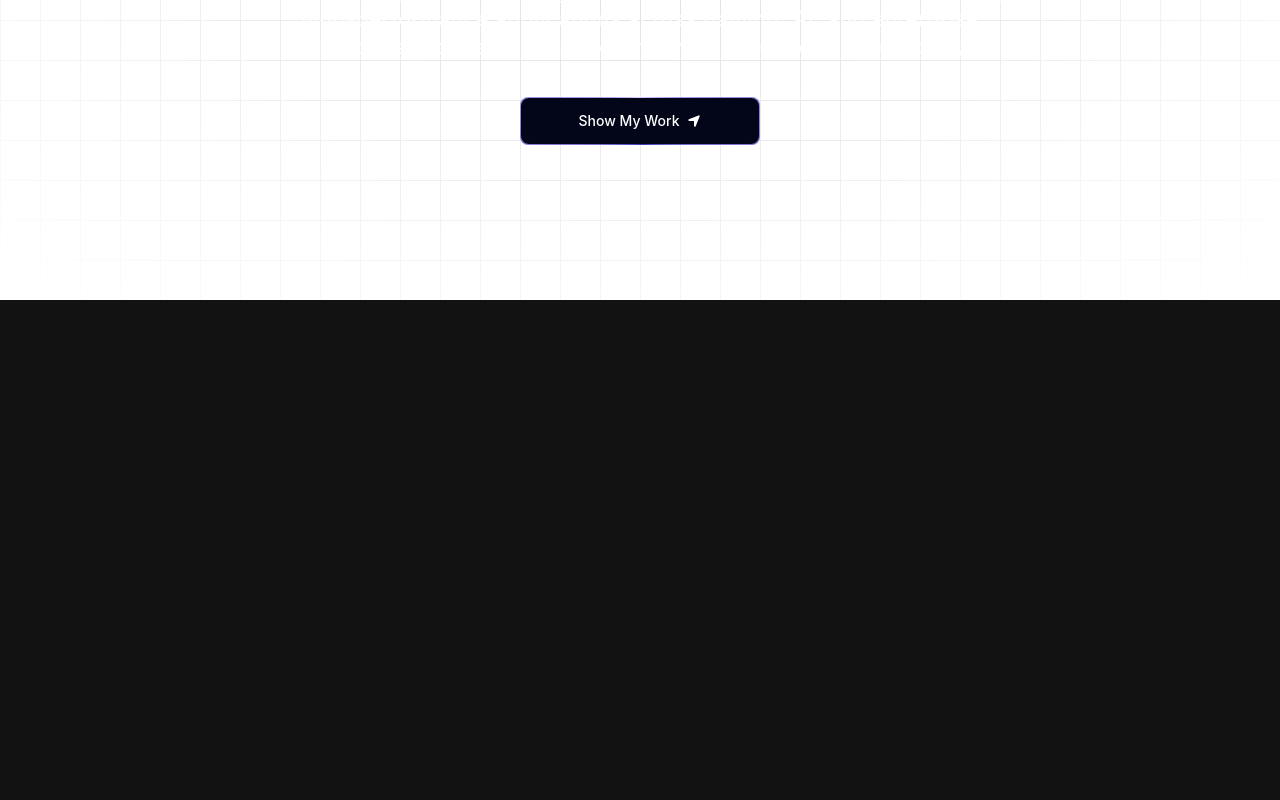
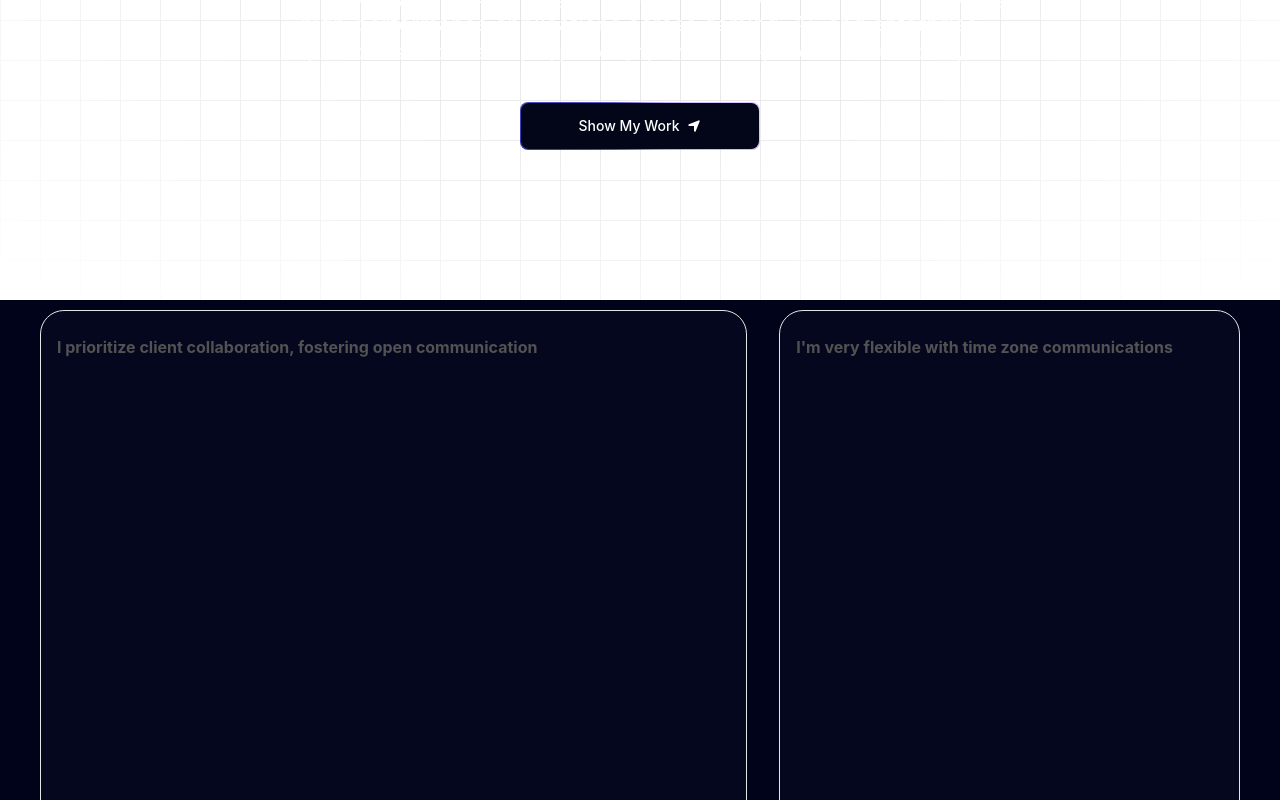
Before and after one commit to priyadav21/priya-yadav, a Next.js app: page / in a window 1280 px wide. Shown: the part 500-1300 px from the top of the page. Before the commit the page ends 800 px from the top, so only its background shows below. Built offline with nearby package versions, Linux system fonts and the light colour scheme.

Commit message:
Added default Nav component and Grid to show diff sections

```diff
--- a/app/page.tsx
+++ b/app/page.tsx
@@ -1,11 +1,18 @@
+import Grid from "@/components/Grid";
 import Hero from "@/components/Hero";
+import { FloatingNav } from "@/components/ui/FloatingNav";
 import Image from "next/image";
+import { FaHome } from "react-icons/fa";
 
 export default function Home() {
   return (
-    <main className="relative bg-black-100 flex flex-col justify-center items-center overflow-hidden mx-auto sm:px-10 px-5 h-screen w-screen">
+    <main className="relative bg-black-100 flex flex-col justify-center items-center overflow-x-hidden overflow-y-auto-auto mx-auto sm:px-10 px-5 h-full w-screen">
       <div className="max-w-7xl w-full">
+        <FloatingNav
+          navItems={[{ name: "Home", link: "/", icon: <FaHome /> }]}
+        />
         <Hero />
+        <Grid />
       </div>
     </main>
   );
--- /dev/null
+++ b/components/Grid.tsx
@@ -0,0 +1,38 @@
+import React from "react";
+import { BentoGrid, BentoGridItem } from "./ui/BentoGrid";
+import { gridItems } from "@/data";
+
+const Grid = () => {
+  return (
+    <section id="about">
+      <BentoGrid className="grid grid-cols-1 md:grid-cols-6 lg:grid-cols-5 md:grid-row-7 gap-4 lg:gap-8 mx-auto">
+        {gridItems.map(
+          ({
+            id,
+            title,
+            description,
+            className,
+            img,
+            imgClassName,
+            titleClassName,
+            spareImg,
+          }) => (
+            <BentoGridItem
+              id={id}
+              key={id}
+              title={title}
+              description={description}
+              className={className}
+              img={img}
+              imgClassName={imgClassName}
+              titleClassName={titleClassName}
+              spareImg={spareImg}
+            />
+          )
+        )}
+      </BentoGrid>
+    </section>
+  );
+};
+
+export default Grid;
--- /dev/null
+++ b/components/ui/BentoGrid.tsx
@@ -0,0 +1,62 @@
+import { cn } from "@/libs/utils";
+
+export const BentoGrid = ({
+  className,
+  children,
+}: {
+  className?: string;
+  children?: React.ReactNode;
+}) => {
+  return (
+    <div
+      className={cn(
+        "mx-auto grid max-w-7xl grid-cols-1 gap-4 md:auto-rows-[18rem] md:grid-cols-3",
+        className
+      )}
+    >
+      {children}
+    </div>
+  );
+};
+
+export const BentoGridItem = ({
+  title,
+  description,
+  className,
+  id,
+  img,
+  imgClassName,
+  titleClassName,
+  spareImg,
+}: {
+  className?: string;
+  title?: string | React.ReactNode;
+  description?: string | React.ReactNode;
+  id: number;
+  img?: string;
+  imgClassName?: string;
+  titleClassName?: string;
+  spareImg?: string;
+}) => {
+  return (
+    <div
+      className={cn(
+        "group/bento shadow-input relative row-span-1 flex flex-col justify-between space-y-4 rounded-3xl border border-neutral-200 bg-white p-4 transition duration-200 hover:shadow-xl dark:border-white/20 dark:bg-black dark:shadow-none",
+        className
+      )}
+      style={{
+        background: "rgb(4,7,29)",
+        backgroundColor: "gradient...",
+      }}
+    >
+      <div className="transition duration-200 group-hover/bento:translate-x-2">
+        <div className="mt-2 mb-2 font-sans font-bold text-neutral-600 dark:text-neutral-200">
+          {title}
+        </div>
+        <div className="font-sans text-xs font-normal text-neutral-600 dark:text-neutral-300">
+          {description}
+        </div>
+      </div>
+    </div>
+  );
+};
--- /dev/null
+++ b/components/ui/FloatingNav.tsx
@@ -0,0 +1,88 @@
+"use client";
+import React, { JSX, useState } from "react";
+import {
+  motion,
+  AnimatePresence,
+  useScroll,
+  useMotionValueEvent,
+} from "motion/react";
+import { cn } from "@/libs/utils";
+
+export const FloatingNav = ({
+  navItems,
+  className,
+}: {
+  navItems: {
+    name: string;
+    link: string;
+    icon?: JSX.Element;
+  }[];
+  className?: string;
+}) => {
+  const { scrollYProgress } = useScroll();
+  const [visible, setVisible] = useState(false);
+
+  useMotionValueEvent(scrollYProgress, "change", (current) => {
+    if (typeof current === "number") {
+      const direction = current - scrollYProgress.getPrevious()!;
+
+      if (scrollYProgress.get() < 0.05) {
+        setVisible(false);
+      } else {
+        if (direction < 0) {
+          setVisible(true);
+        } else {
+          setVisible(false);
+        }
+      }
+    }
+  });
+
+  return (
+    <AnimatePresence mode="wait">
+      <motion.div
+        initial={{
+          opacity: 1,
+          y: -100,
+        }}
+        animate={{
+          y: visible ? 0 : -100,
+          opacity: visible ? 1 : 0,
+        }}
+        transition={{
+          duration: 0.2,
+        }}
+        className={cn(
+          "flex max-w-fit fixed top-10 inset-x-0 mx-auto z-5000 items-center justify-center",
+          className
+        )}
+      >
+        <div className="flex items-center justify-center gap-2 rounded-full border border-white/10 bg-white/80 px-2 py-1.5 shadow-lg shadow-black/10 backdrop-blur-md dark:border-white/10 dark:bg-black/50">
+          {/* Nav items container */}
+          <div className="flex items-center gap-1">
+            {navItems.map((navItem, idx: number) => (
+              <a
+                key={`link-${idx}`}
+                href={navItem.link}
+                className={cn(
+                  "relative flex items-center gap-1 rounded-full px-4 py-2 text-sm font-medium text-neutral-600 transition-colors hover:bg-neutral-100 hover:text-neutral-900 dark:text-neutral-300 dark:hover:bg-white/10 dark:hover:text-white"
+                )}
+              >
+                <span className="block sm:hidden">{navItem.icon}</span>
+                <span className="hidden sm:block">{navItem.name}</span>
+              </a>
+            ))}
+          </div>
+
+          {/* Divider */}
+          <div className="h-5 w-px bg-neutral-200 dark:bg-white/10" />
+
+          {/* CTA Button */}
+          <button className="relative rounded-full bg-neutral-900 px-4 py-2 text-sm font-medium text-white transition-all hover:bg-neutral-800 hover:shadow-lg hover:shadow-neutral-900/20 dark:bg-white dark:text-black dark:hover:bg-neutral-100 dark:hover:shadow-white/20">
+            <span>Login</span>
+          </button>
+        </div>
+      </motion.div>
+    </AnimatePresence>
+  );
+};
```
